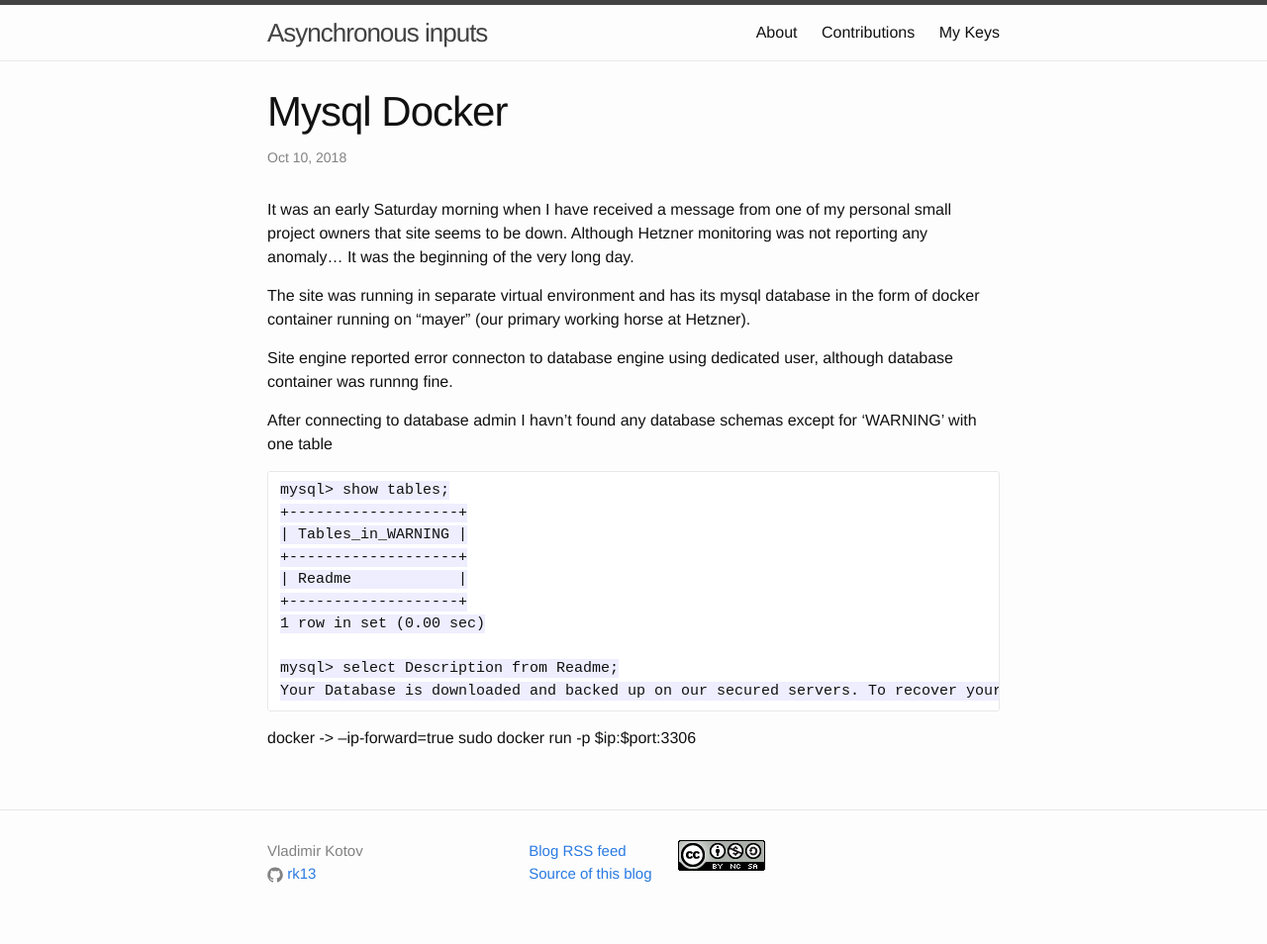
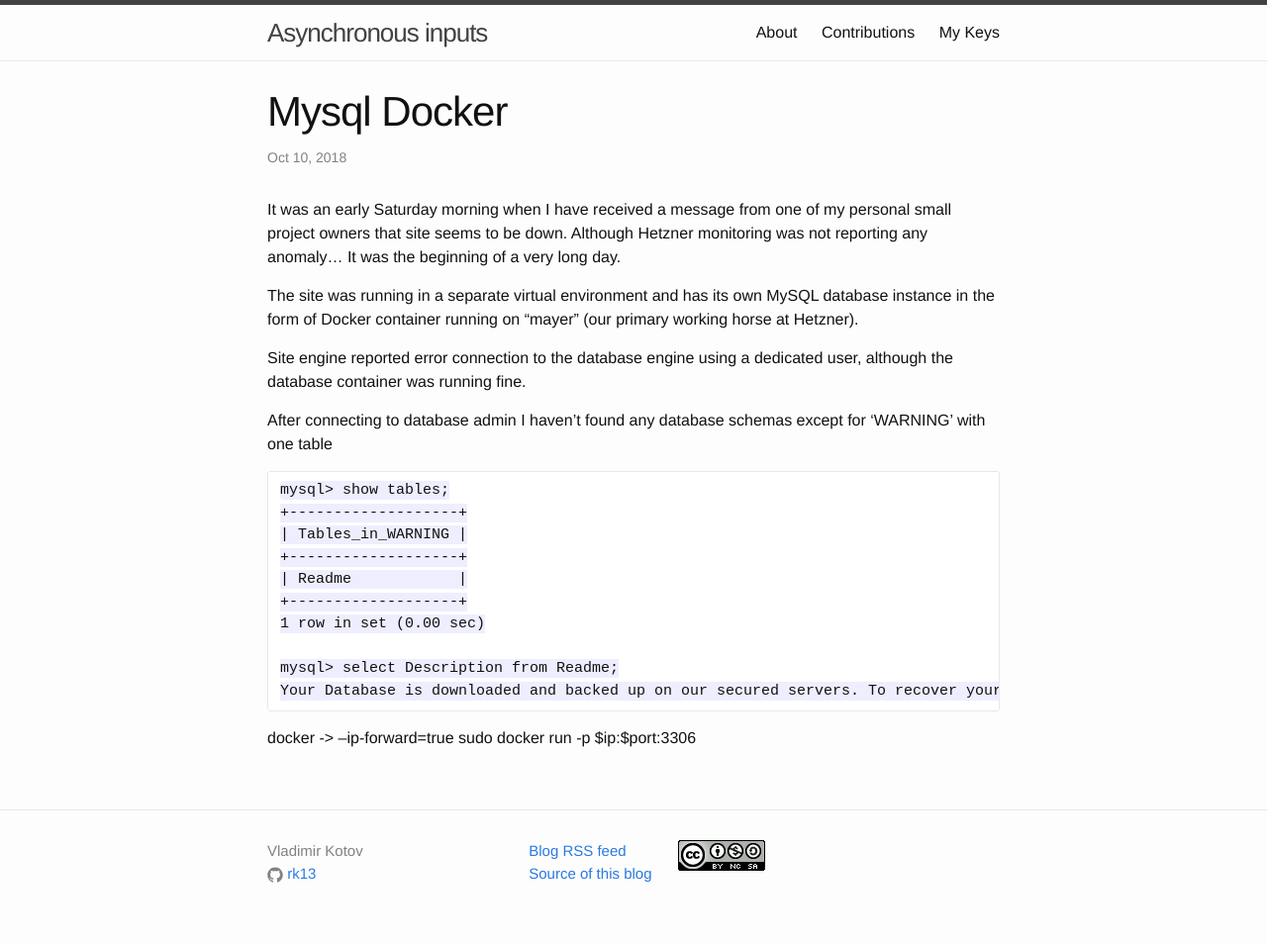
Before and after one commit to rk13/rk13.github.io, a Jekyll site: the page built from _posts/2018-10-10-mysql-docker.markdown, in a window 1280 px wide. Shown: the whole page at 99% size. Built offline with Jekyll 4.4.1, drawn with Linux system fonts in a browser that asks for light colours; Markdown is read by kramdown in place of the engine named in the settings.

Commit message:
Improve grammar for mysql-docker

````diff
--- a/_posts/2018-10-10-mysql-docker.markdown
+++ b/_posts/2018-10-10-mysql-docker.markdown
@@ -4,13 +4,13 @@ title:  "Mysql Docker"
 date:   2018-10-10 12:00:00
 ---
 
-It was an early Saturday morning when I have received a message from one of my personal small project owners that site seems to be down. Although Hetzner monitoring was not reporting any anomaly... It was the beginning of the very long day.
+It was an early Saturday morning when I have received a message from one of my personal small project owners that site seems to be down. Although Hetzner monitoring was not reporting any anomaly... It was the beginning of a very long day.
 
-The site was running in separate virtual environment and has its mysql database in the form of docker container running on "mayer" (our primary working horse at Hetzner).
+The site was running in a separate virtual environment and has its own MySQL database instance in the form of Docker container running on "mayer" (our primary working horse at Hetzner).
 
-Site engine reported error connecton to database engine using dedicated user, although database container was runnng fine.
+Site engine reported error connection to the database engine using a dedicated user, although the database container was running fine.
 
-After connecting to database admin I havn't found any database schemas except for 'WARNING' with one table
+After connecting to database admin I haven't found any database schemas except for 'WARNING' with one table
 
 ```
 mysql> show tables;
````
